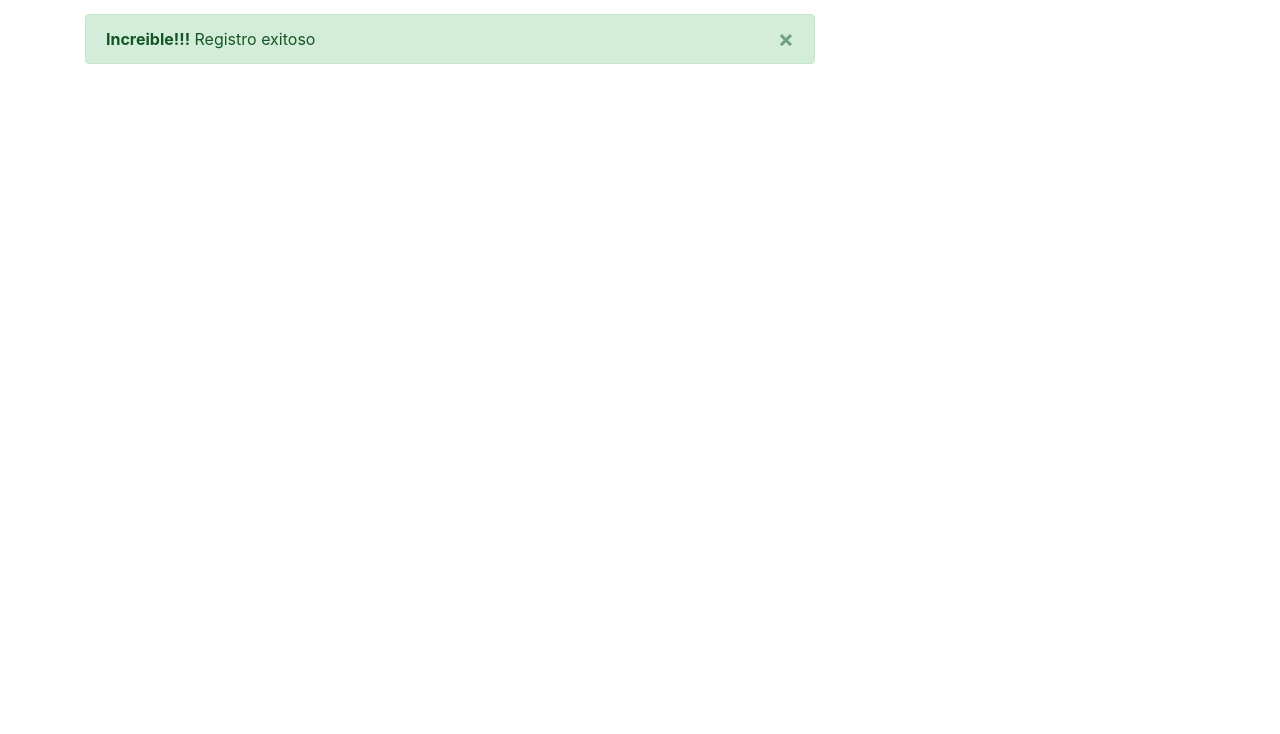
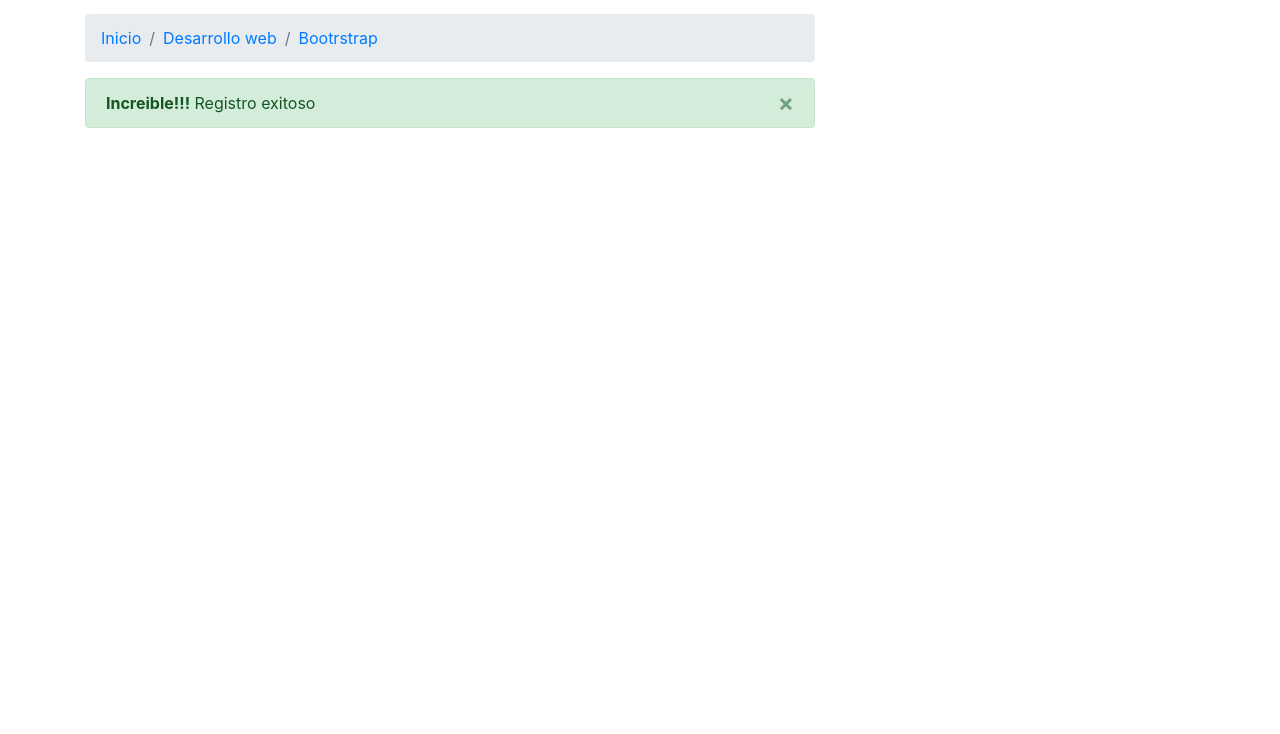
Before and after one commit to Armando101/Learning-CSS, a plain HTML site: page LearningBootstrap/componentes.html in a window 1280 px wide. Shown: the part 66-800 px from the top of the page. Drawn offline with nearby package versions, Linux system fonts and the light colour scheme.

Commit message:
Learning Bootstrap componentes: breadcrumbs

```diff
--- a/LearningBootstrap/componentes.html
+++ b/LearningBootstrap/componentes.html
@@ -66,6 +66,15 @@
 
         <div class="row">
           <div class="col-md-8 mt-3">
+
+            <nav aria-label="breadcrumb">
+              <ol class="breadcrumb">
+                <li class="breadcrumb-item"><a href="#">Inicio</a></li>
+                <li class="breadcrumb-item"><a href="#">Desarrollo web</a></li>
+                <li class="breadcrumb-item"><a href="#">Bootrstrap</a></li>
+              </ol>
+            </nav>
+
             <div class="alert alert-success alert-dismissible fade show"><strong>Increible!!!</strong> Registro exitoso
               <button type="button" class="close" data-dismiss="alert" aria-label="Close"><span>&times;</span></button>
             </div>
```
